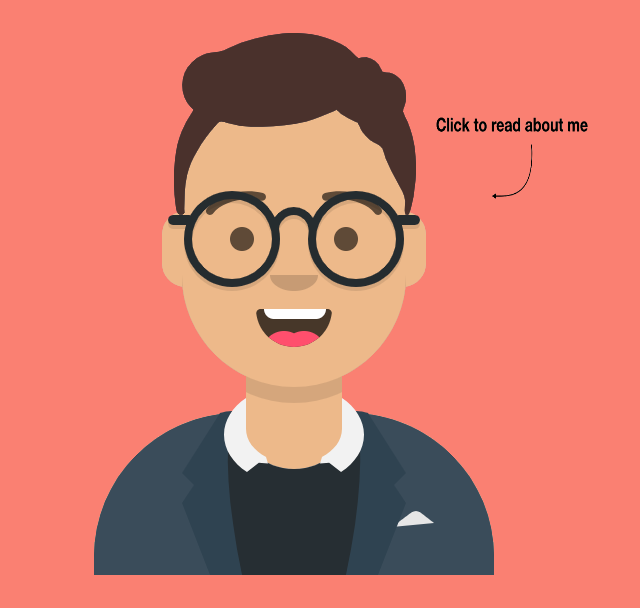
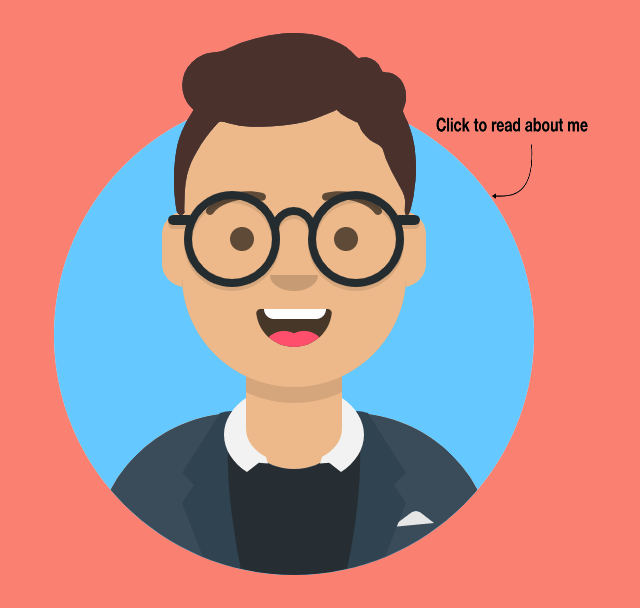
Before and after one commit to mabadinakach/Capstone-Project, a plain HTML site: page index.html in a window 1280 px wide. Shown: the part 115-723 px from the top of the page, without its empty margins (346-986 px from the left). Drawn offline with nearby package versions, Linux system fonts and the light colour scheme.

Commit message:
Update index.html

```diff
--- a/index.html
+++ b/index.html
@@ -21,7 +21,7 @@
     <div class="hero">
         <div class="jumbotron jumbotron-fluid text-center">
             <h1 class="display-5">Hi, I'm Marcos</h1>
-            <a href="about.html"><img src="/images/avatar.png" alt="" srcset=""></a>
+            <a href="about.html"><img src="/images/avatar-circle.png" alt="" srcset=""></a>
             <img class="about-me-banner" src="images/about-me.png" width="200" height="140">
             <br>
             <br>
```
